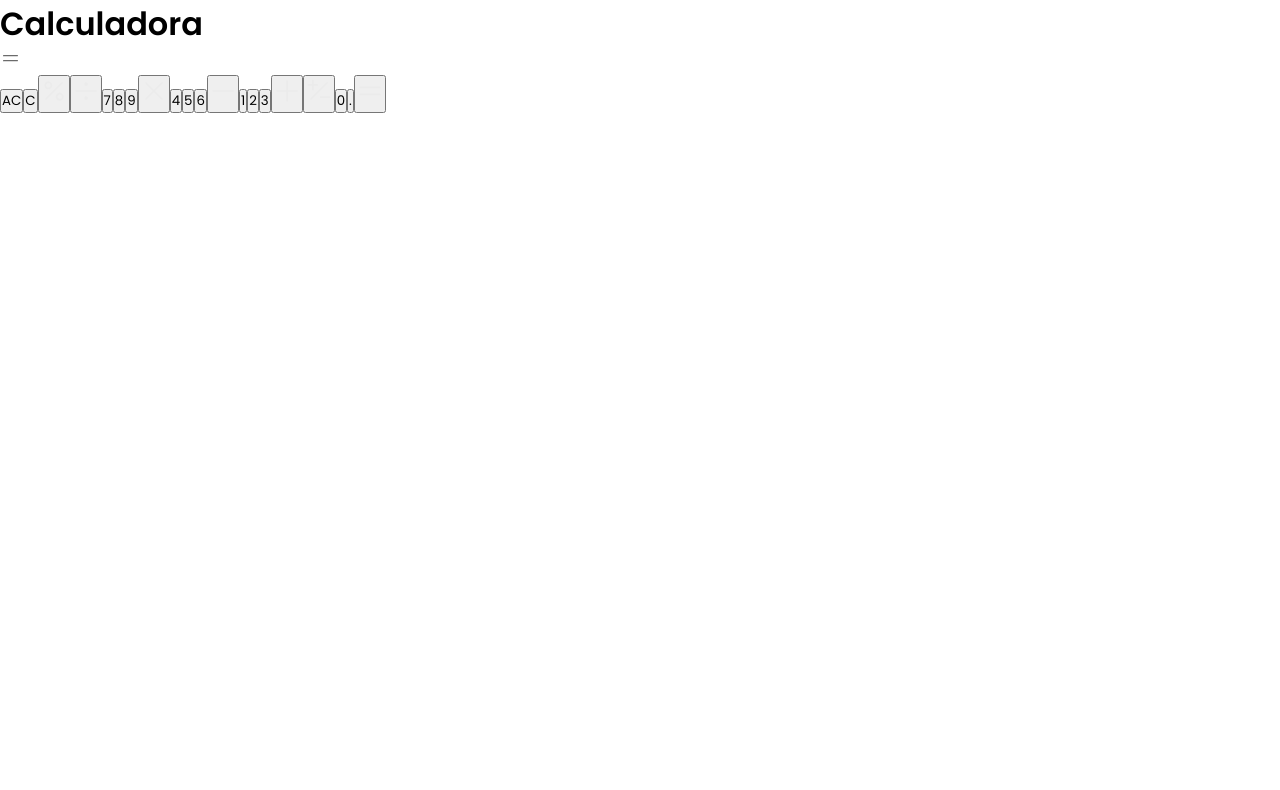
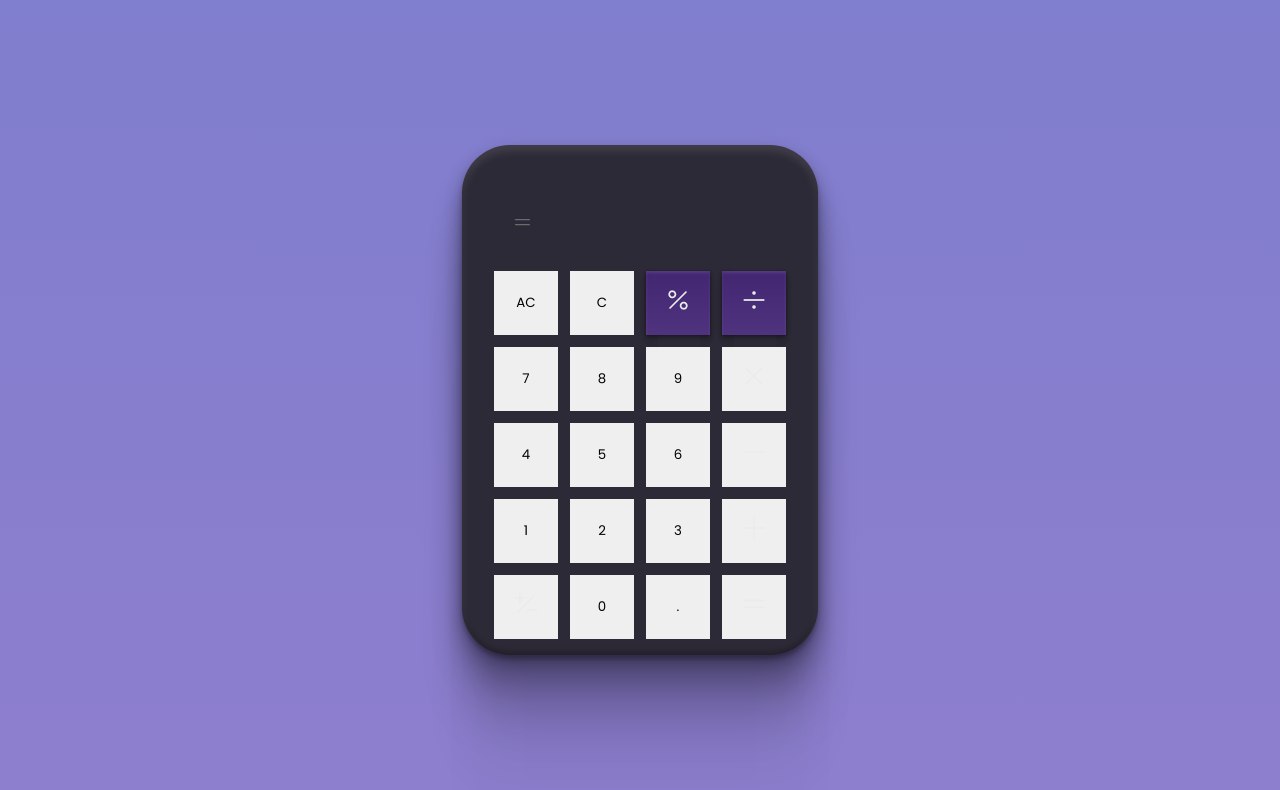
Before and after one commit to claytonfortunato/Calculadora-TS, a React (Vite) app: page / in a window 1280 px wide. Shown: the top 790 px of the page. Built offline with nearby package versions, Linux system fonts and the light colour scheme.

Commit message:
feat: styles calculadora

```diff
--- a/src/App.tsx
+++ b/src/App.tsx
@@ -12,11 +12,10 @@ import * as C from "./styles";
 function App() {
   return (
     <C.Container>
-      <h1>Calculadora</h1>
       <C.Calculate>
         <C.Result>
           <span></span>
-          <div>
+          <div className="calculate_result">
             <span>
               <img src={Equals} alt="" />
             </span>
@@ -26,11 +25,11 @@ function App() {
         <C.Buttons>
           <button>AC</button>
           <button>C</button>
-          <button>
+          <button className="button_operations">
             <img src={Percent} alt="" />
           </button>
 
-          <button>
+          <button className="button_operations">
             <img src={Divide} alt="" />
           </button>
           <button>7</button>
--- a/src/GlobalStyle.ts
+++ b/src/GlobalStyle.ts
@@ -8,4 +8,13 @@ export const GlobalStyle = createGlobalStyle`
         font-family: 'Poppins', sans-serif;
     }
 
+    body {
+  width: 100vw;
+  height: 100vh;
+  background: linear-gradient(180deg, #807ece 0%, #8e7ece 100%);
+
+  display: flex;
+  justify-content: center;
+  align-items: center;
+    }
 `;
--- a/src/styles.ts
+++ b/src/styles.ts
@@ -1,9 +1,88 @@
 import styled from "styled-components";
 
-export const Container = styled.div``;
+export const Container = styled.div`
+  width: 356px;
+  height: 510px;
+
+  padding: 54px 32px 32px 32px;
+
+  background: #2d2a37;
+  box-shadow: 0px 4px 4px rgba(0, 0, 0, 0.25),
+    0px 188px 52px rgba(0, 0, 0, 0.01), 0px 120px 48px rgba(0, 0, 0, 0.04),
+    0px 68px 41px rgba(0, 0, 0, 0.15), 0px 30px 30px rgba(0, 0, 0, 0.26),
+    0px 8px 17px rgba(0, 0, 0, 0.29), inset 0px 6px 8px rgba(255, 255, 255, 0.1),
+    inset 0px -4px 5px rgba(0, 0, 0, 0.22);
+  border-radius: 48px;
+`;
 
 export const Calculate = styled.div``;
 
-export const Result = styled.div``;
+export const Result = styled.div`
+  min-width: 288px;
 
-export const Buttons = styled.div``;
+  padding: 0 18px;
+
+  display: flex;
+  flex-direction: column;
+  justify-content: center;
+  align-items: flex-end;
+  gap: 12px;
+
+  span {
+    font-style: normal;
+    font-weight: 400;
+    font-size: 20px;
+    line-height: 140%;
+
+    color: #6b6b6b;
+  }
+
+  .calculate_result {
+    width: 100%;
+
+    display: flex;
+    align-items: center;
+    justify-content: space-between;
+
+    overflow: hidden;
+  }
+
+  .result {
+    font-style: normal;
+    font-weight: 400;
+    font-size: 36px;
+    line-height: 140%;
+
+    color: #ebebeb;
+  }
+`;
+
+export const Buttons = styled.div`
+  min-width: 292px;
+  margin-top: 32px;
+
+  display: grid;
+  grid-template-columns: repeat(4, 1fr);
+  justify-items: center;
+  gap: 12px;
+
+  button {
+    width: 64px;
+    height: 64px;
+    border: none;
+    cursor: pointer;
+  }
+
+  .button_operations {
+    background: linear-gradient(
+        180deg,
+        rgba(0, 0, 0, 0.05) 0.01%,
+        rgba(255, 255, 255, 0.05) 100%
+      ),
+      #462878;
+    box-shadow: 0px 11px 7px rgba(0, 0, 0, 0.01),
+      0px 7px 7px rgba(0, 0, 0, 0.04), 0px 4px 6px rgba(0, 0, 0, 0.1),
+      0px 2px 4px rgba(0, 0, 0, 0.26), 0px 0px 2px rgba(0, 0, 0, 0.29),
+      inset 0px 2px 3px rgba(255, 255, 255, 0.1);
+  }
+`;
```
